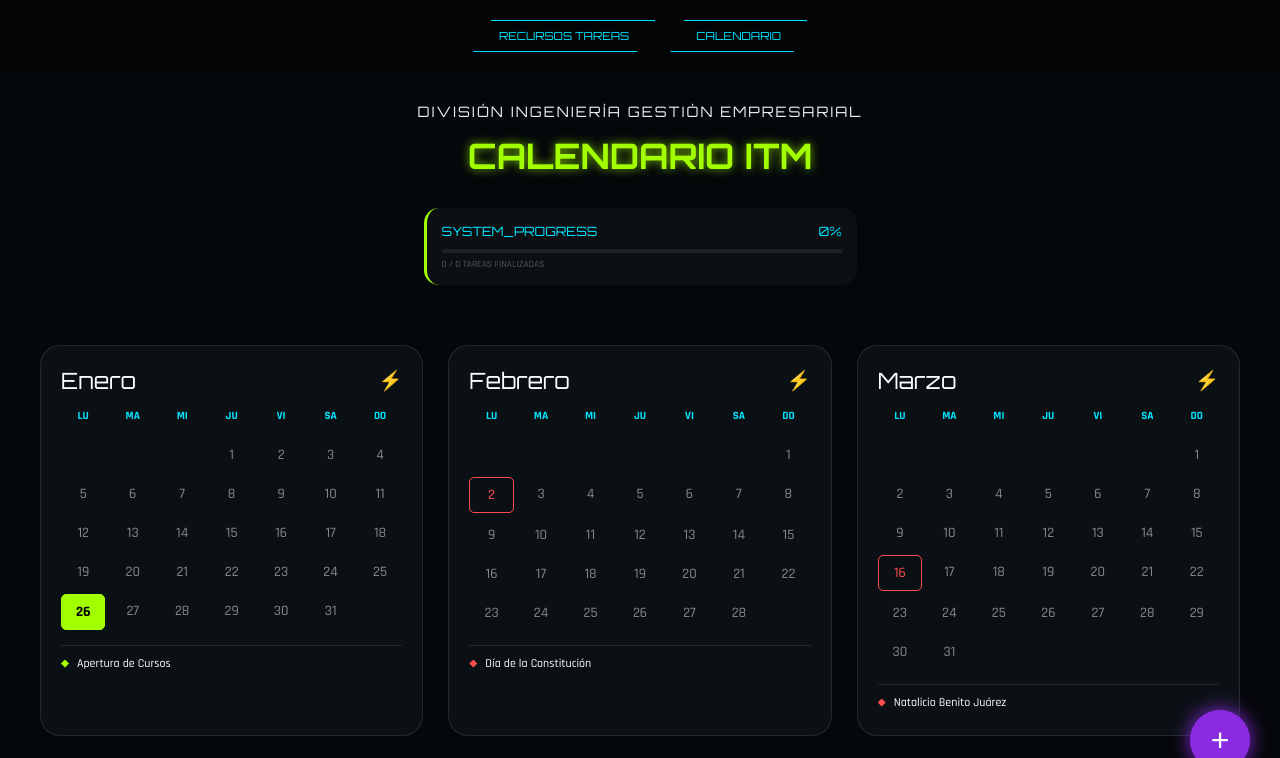
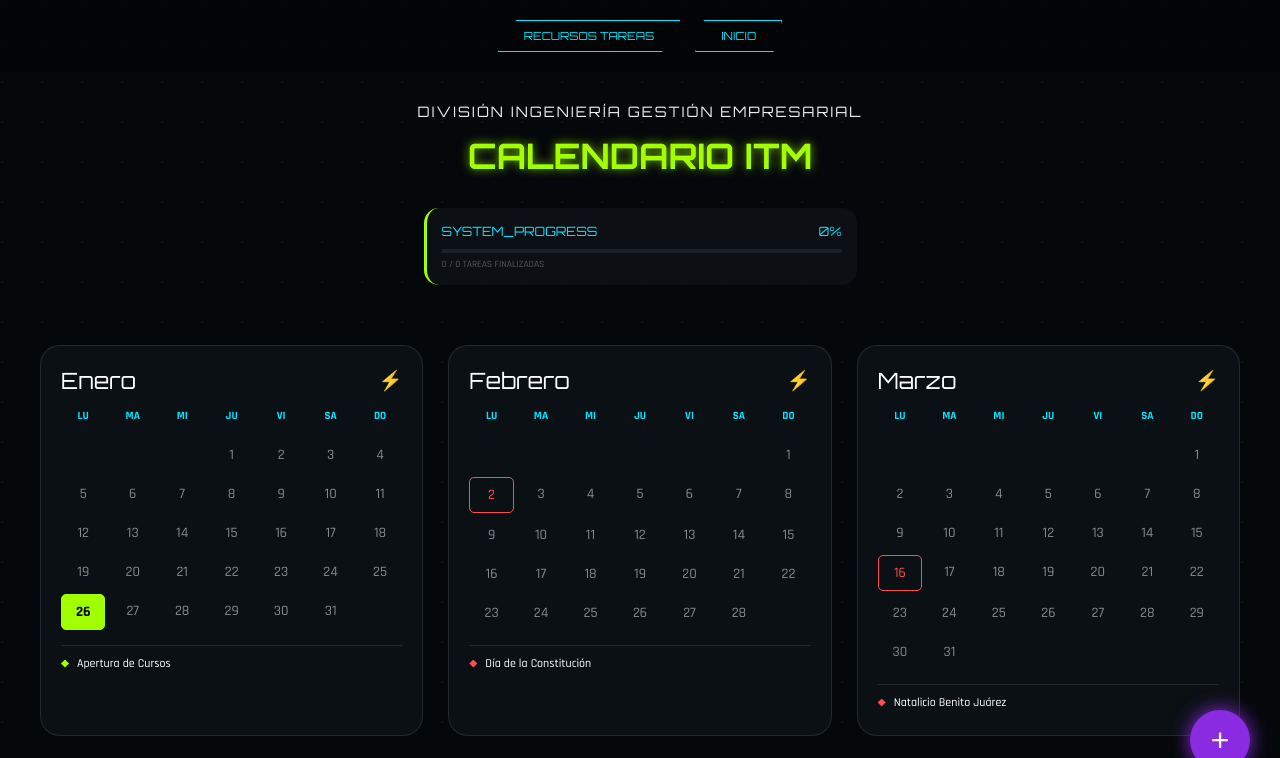
Before and after one commit to maderasilveiraj-glitch/Escuela-2026, a plain HTML site: page calendario.html in a window 1280 px wide. Shown: the top 758 px of the page. Drawn offline with Linux system fonts and the light colour scheme.

Commit message:
Update navigation links in calendario.html

```diff
--- a/calendario.html
+++ b/calendario.html
@@ -225,8 +225,8 @@
 <body>
 
     <nav>
-        <a href="#" class="nav-btn">Recursos Tareas</a>
-        <a href="#" class="nav-btn">Calendario</a>
+        <a href="admin.html" class="nav-btn">Recursos Tareas</a>
+        <a href="imdex.html" class="nav-btn">Inicio</a>
     </nav>
 
     <header>
```
